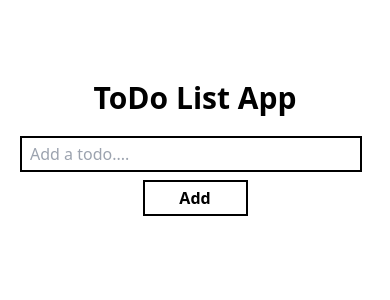
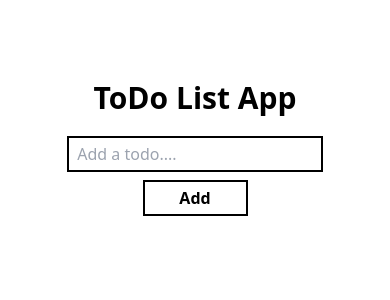
Before and after one commit to MuhammadYildiz/todo-List, a React (Vite) app: page / in a window 390 px wide. Shown: the top 300 px of the page. Built offline with nearby package versions, Linux system fonts and the light colour scheme.

Commit message:
Update ToDoForm.jsx

```diff
--- a/src/ToDoForm.jsx
+++ b/src/ToDoForm.jsx
@@ -8,28 +8,23 @@ export default function ToDoForm(props) {
 
     const handleSubmit = (e) => {
         e.preventDefault()
-        if (!input) {
-            alert('Enter a todo item....')
-            return alert
-        }
         setInput("")
         props.addToDo(input)
-
     }
     return (
         <div>
-            <form onSubmit={handleSubmit} className="flex flex-col sm:w-[50%] lg:w-[30%] m-auto ">
-                <input className='border-2 border-black outline-none px-2 mr-2 p-1 '
-                    type="text"
+            <form onSubmit={handleSubmit} className="flex flex-col sm:w-[50%] lg:w-[30%]  m-auto ">
+                <input className='border-2 border-black outline-none px-2 m-auto p-1 w-[73%] lg:w-[100%] text-black '
+                    type="search"
                     placeholder='Add a todo....'
                     value={input}
                     onChange={getInput}
+                    onFocus={()=>setInput("")}
                 />
                 <button type='submit' className='border-2 border-black outline-none px-2 p-1 m-auto my-2 font-bold hover:bg-green-900 hover:text-white max-w-[40%] min-w-[30%]  ' >
                     Add
                 </button>
             </form>
-
         </div>
     )
 }
```
